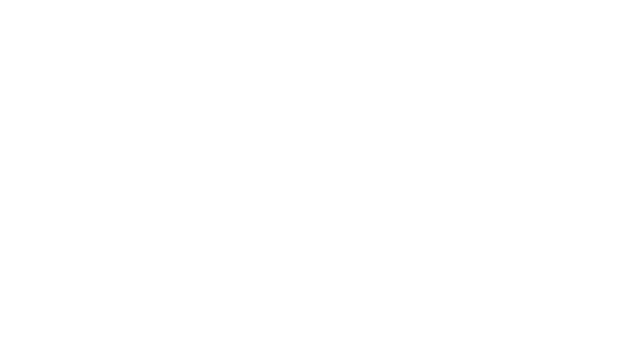
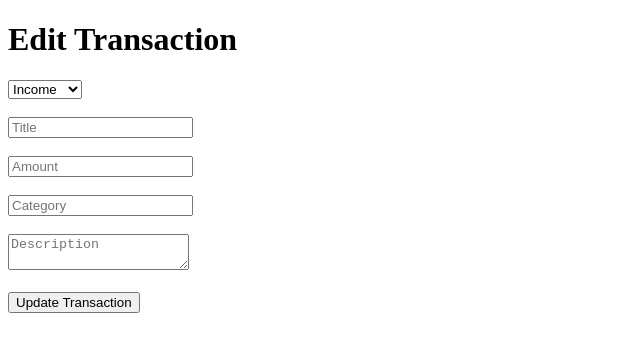
Before and after one commit to Cedric-Raichand/BizTrack, a React app in the folder frontend/: page /edit-transaction/1 in a window 1280 px wide. Before the commit this address had no page. Shown: the top 352 px of the page, without its empty margins (0-640 px from the left). Built offline with nearby package versions, Linux system fonts and the light colour scheme; no server answers; sample sign-in values are in the browser's storage; the HTML template or start-up script is replaced by a standard one.

Commit message:
add transaction editing functionality

```diff
--- a/frontend/src/pages/Dashboard.jsx
+++ b/frontend/src/pages/Dashboard.jsx
@@ -8,7 +8,9 @@ function Dashboard() {
 
   const { user, logout } = useAuth();
 
+
   const [business, setBusiness] = useState(null);
+
   const [transactions, setTransactions] = useState([]);
 
 
@@ -16,6 +18,7 @@ function Dashboard() {
   useEffect(() => {
 
     fetchBusiness();
+
     fetchTransactions();
 
   }, []);
@@ -31,7 +34,8 @@ function Dashboard() {
 
       setBusiness(res.data);
 
-    } catch(error){
+
+    } catch(error) {
 
       console.log(error);
 
@@ -49,9 +53,10 @@ function Dashboard() {
 
       const res = await API.get("/transactions");
 
-      setTransactions(res.data.transactions);
+      setTransactions(res.data.transactions || []);
 
-    } catch(error){
+
+    } catch(error) {
 
       console.log(error);
 
@@ -63,23 +68,29 @@ function Dashboard() {
 
 
 
+
   const deleteTransaction = async (id) => {
 
     try {
 
+
       await API.delete(`/transactions/${id}`);
 
-      alert("Transaction deleted");
+
+      alert("Transaction deleted successfully");
+
 
       fetchTransactions();
 
 
-    } catch(error){
+    } catch(error) {
+
 
       alert(
         error.response?.data?.message ||
-        "Delete failed"
+        "Failed to delete transaction"
       );
+
 
     }
 
@@ -89,29 +100,42 @@ function Dashboard() {
 
 
 
+
   const totalIncome = transactions
+
     .filter(
       transaction => transaction.type === "income"
     )
+
     .reduce(
-      (sum, transaction) => sum + transaction.amount,
+      (total, transaction) =>
+        total + Number(transaction.amount),
       0
     );
 
 
 
+
+
   const totalExpense = transactions
+
     .filter(
       transaction => transaction.type === "expense"
     )
+
     .reduce(
-      (sum, transaction) => sum + transaction.amount,
+      (total, transaction) =>
+        total + Number(transaction.amount),
       0
     );
 
 
 
+
+
   const balance = totalIncome - totalExpense;
+
+
 
 
 
@@ -132,7 +156,10 @@ function Dashboard() {
       </p>
 
 
+
       <hr />
+
+
 
 
       <h2>
@@ -141,21 +168,31 @@ function Dashboard() {
 
 
 
-      {business ? (
+      {
+        business ? (
 
           <div>
 
+
             <p>
-            <b>Name:</b> {business.businessName}
+              <strong>Name:</strong> {business.businessName}
             </p>
 
+
             <p>
-            <b>Category:</b> {business.category}
+              <strong>Category:</strong> {business.category}
             </p>
 
+
             <p>
-            <b>Location:</b> {business.location}
+              <strong>Description:</strong> {business.description}
             </p>
+
+
+            <p>
+              <strong>Location:</strong> {business.location}
+            </p>
+
 
           </div>
 
@@ -163,10 +200,12 @@ function Dashboard() {
         ) : (
 
           <p>
-          No business found.
+            No business found
           </p>
 
-      )}
+        )
+      }
+
 
 
 
@@ -175,29 +214,46 @@ function Dashboard() {
 
 
 
+
+
       <h2>
         Financial Summary
       </h2>
 
 
+      <div>
+
+
         <p>
-        Total Income: ₵{totalIncome}
+          Total Income:
+          ₵{totalIncome}
         </p>
 
 
+
         <p>
-        Total Expenses: ₵{totalExpense}
+          Total Expenses:
+          ₵{totalExpense}
         </p>
 
 
+
         <p>
-        Balance: ₵{balance}
+          Balance:
+          ₵{balance}
         </p>
+
+
+
+      </div>
+
 
 
 
 
       <hr />
+
+
 
 
 
@@ -210,7 +266,9 @@ function Dashboard() {
       </Link>
 
 
+
       {" "}
+
 
 
       <Link to="/create-transaction">
@@ -222,12 +280,19 @@ function Dashboard() {
       </Link>
 
 
+
+
       {" "}
 
 
+
       <button onClick={logout}>
+
         Logout
+
       </button>
+
+
 
 
 
@@ -235,9 +300,13 @@ function Dashboard() {
 
 
 
+
+
       <h2>
         Transactions
       </h2>
+
+
 
 
 
@@ -254,19 +323,36 @@ function Dashboard() {
 
           <table border="1" cellPadding="8">
 
+
             <thead>
+
 
               <tr>
 
-                <th>Title</th>
+                <th>
+                  Title
+                </th>
 
-                <th>Type</th>
 
-                <th>Amount</th>
+                <th>
+                  Type
+                </th>
 
-                <th>Category</th>
 
-                <th>Action</th>
+                <th>
+                  Amount
+                </th>
+
+
+                <th>
+                  Category
+                </th>
+
+
+                <th>
+                  Action
+                </th>
+
 
               </tr>
 
@@ -275,11 +361,14 @@ function Dashboard() {
 
 
 
+
+
             <tbody>
 
 
               {
-              transactions.map(transaction => (
+                transactions.map((transaction) => (
+
 
                   <tr key={transaction._id}>
 
@@ -304,7 +393,26 @@ function Dashboard() {
                     </td>
 
 
+
                     <td>
+
+
+                      <Link
+                        to={`/edit-transaction/${transaction._id}`}
+                      >
+
+                        <button>
+                          Edit
+                        </button>
+
+
+                      </Link>
+
+
+
+                      {" "}
+
+
 
                       <button
                         onClick={() =>
@@ -317,16 +425,21 @@ function Dashboard() {
                       </button>
 
 
+
                     </td>
 
 
+
                   </tr>
+
 
                 ))
               }
 
 
+
             </tbody>
+
 
 
           </table>
@@ -334,6 +447,7 @@ function Dashboard() {
 
         )
       }
+
 
 
 
--- /dev/null
+++ b/frontend/src/pages/EditTransaction.jsx
@@ -0,0 +1,249 @@
+import { useEffect, useState } from "react";
+import { useNavigate, useParams } from "react-router-dom";
+import API from "../api/axios";
+
+
+function EditTransaction() {
+
+  const { id } = useParams();
+
+  const navigate = useNavigate();
+
+
+  const [formData, setFormData] = useState({
+    type: "income",
+    title: "",
+    amount: "",
+    category: "",
+    description: "",
+  });
+
+
+
+  useEffect(() => {
+
+    fetchTransaction();
+
+  }, []);
+
+
+
+
+  const fetchTransaction = async () => {
+
+    try {
+
+      const res = await API.get(`/transactions/${id}`);
+
+
+      setFormData({
+
+        type: res.data.type,
+        title: res.data.title,
+        amount: res.data.amount,
+        category: res.data.category,
+        description: res.data.description,
+
+      });
+
+
+    } catch(error){
+
+      console.log(error);
+
+      alert("Failed to load transaction");
+
+    }
+
+  };
+
+
+
+
+
+  const handleChange = (e) => {
+
+    setFormData({
+
+      ...formData,
+
+      [e.target.name]: e.target.value,
+
+    });
+
+  };
+
+
+
+
+
+  const handleSubmit = async (e) => {
+
+    e.preventDefault();
+
+
+    try {
+
+      await API.put(
+        `/transactions/${id}`,
+        formData
+      );
+
+
+      alert("Transaction updated successfully");
+
+
+      navigate("/dashboard");
+
+
+    } catch(error){
+
+      alert(
+        error.response?.data?.message ||
+        "Update failed"
+      );
+
+    }
+
+  };
+
+
+
+
+
+
+  return (
+
+    <div>
+
+
+      <h1>
+        Edit Transaction
+      </h1>
+
+
+
+      <form onSubmit={handleSubmit}>
+
+
+        <select
+          name="type"
+          value={formData.type}
+          onChange={handleChange}
+        >
+
+          <option value="income">
+            Income
+          </option>
+
+
+          <option value="expense">
+            Expense
+          </option>
+
+
+        </select>
+
+
+
+        <br /><br />
+
+
+
+        <input
+
+          type="text"
+
+          name="title"
+
+          placeholder="Title"
+
+          value={formData.title}
+
+          onChange={handleChange}
+
+        />
+
+
+
+        <br /><br />
+
+
+
+        <input
+
+          type="number"
+
+          name="amount"
+
+          placeholder="Amount"
+
+          value={formData.amount}
+
+          onChange={handleChange}
+
+        />
+
+
+
+        <br /><br />
+
+
+
+        <input
+
+          type="text"
+
+          name="category"
+
+          placeholder="Category"
+
+          value={formData.category}
+
+          onChange={handleChange}
+
+        />
+
+
+
+        <br /><br />
+
+
+
+        <textarea
+
+          name="description"
+
+          placeholder="Description"
+
+          value={formData.description}
+
+          onChange={handleChange}
+
+        />
+
+
+
+        <br /><br />
+
+
+
+        <button type="submit">
+
+          Update Transaction
+
+        </button>
+
+
+
+      </form>
+
+
+    </div>
+
+  );
+
+}
+
+
+export default EditTransaction;
--- a/frontend/src/routes/AppRoutes.jsx
+++ b/frontend/src/routes/AppRoutes.jsx
@@ -5,6 +5,7 @@ import Register from "../pages/Register";
 import Dashboard from "../pages/Dashboard";
 import CreateBusiness from "../pages/CreateBusiness";
 import CreateTransaction from "../pages/CreateTransaction";
+import EditTransaction from "../pages/EditTransaction";
 
 import ProtectedRoute from "./ProtectedRoute";
 
@@ -49,6 +50,7 @@ const AppRoutes = () => {
       />
 
 
+
       <Route
         path="/create-business"
         element={
@@ -59,11 +61,23 @@ const AppRoutes = () => {
       />
 
 
+
       <Route
         path="/create-transaction"
         element={
           <ProtectedRoute>
             <CreateTransaction />
+          </ProtectedRoute>
+        }
+      />
+
+
+
+      <Route
+        path="/edit-transaction/:id"
+        element={
+          <ProtectedRoute>
+            <EditTransaction />
           </ProtectedRoute>
         }
       />
```
Lines whose indentation alone changed are shown as unchanged.
